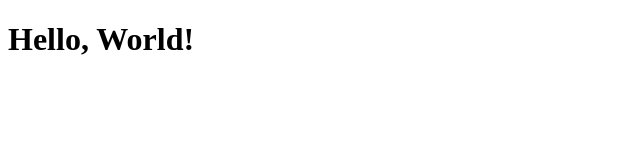
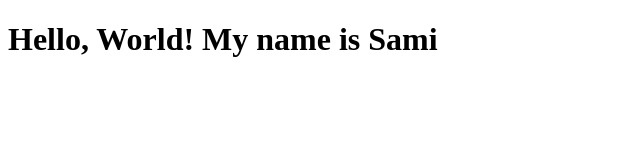
Before and after one commit to Rashidul321/rashidul321.github.io, a plain HTML site: page index.html in a window 1280 px wide. Shown: the whole page, without its empty margins (0-640 px from the left). Drawn offline with Linux system fonts and the light colour scheme.

Commit message:
Exploring01

```diff
--- a/index.html
+++ b/index.html
@@ -4,6 +4,6 @@
     <title>Hello Rashidul</title>
 </head>
 <body>
-    <h1>Hello, World!</h1>
+    <h1>Hello, World! My name is Sami</h1>
 </body>
 </html>
```
